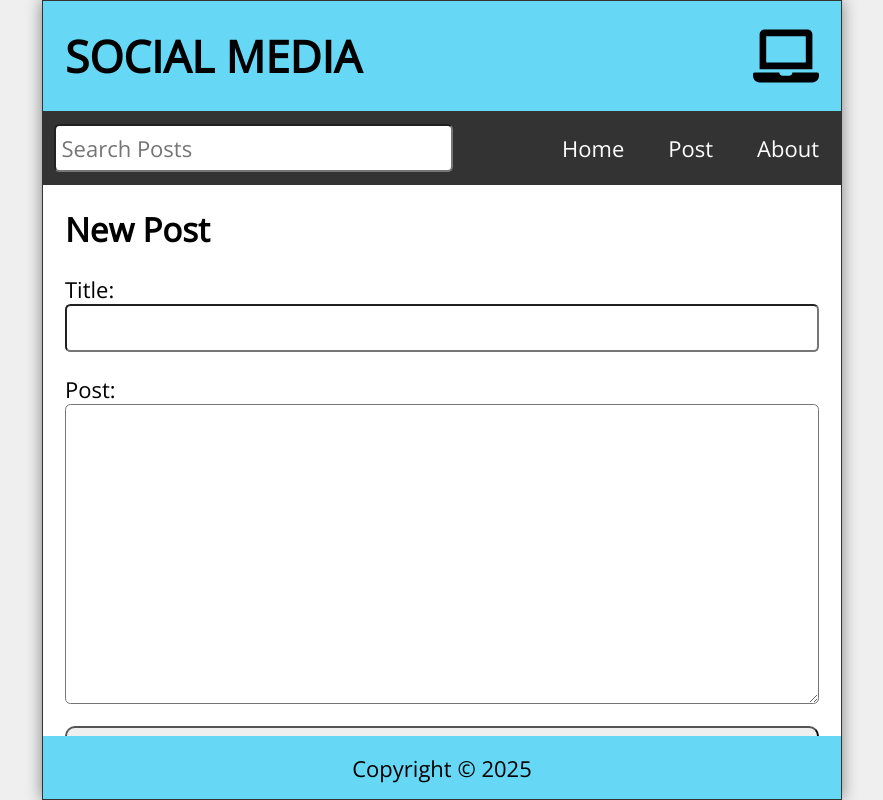
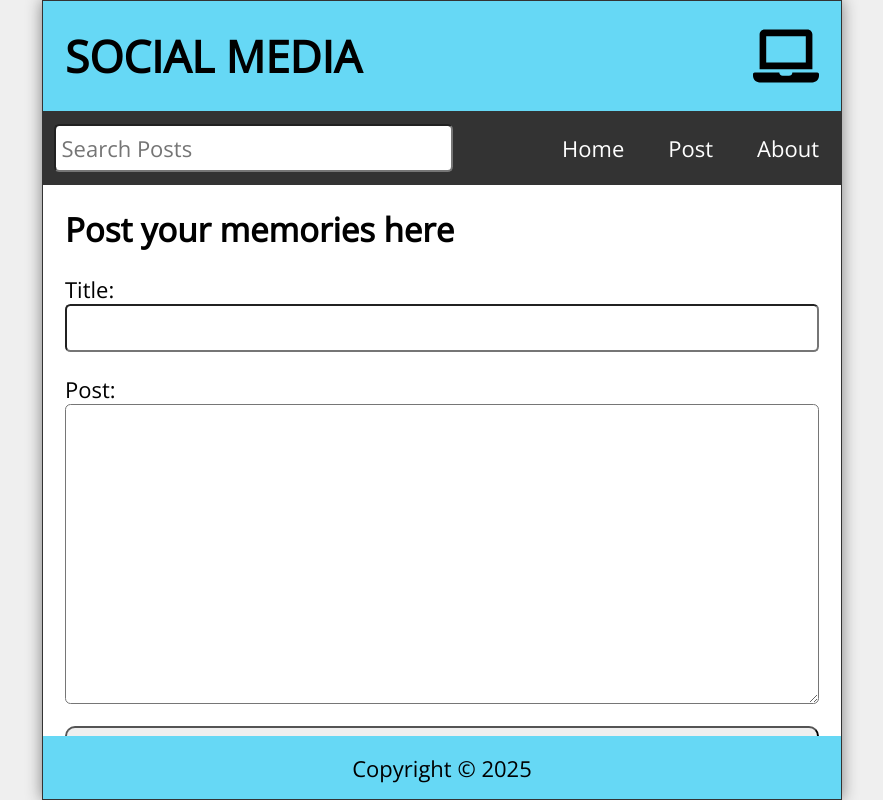
Before and after one commit to gowrishan2/social-media-reactjs, a React (Create React App) app: page /post in a window 1280 px wide. Shown: the whole page, without its empty margins (198-1081 px from the left). Built offline with nearby package versions, Linux system fonts and the light colour scheme; data requests are answered from the project's data file.

Commit message:
changes in newpost

```diff
--- a/src/NewPost.js
+++ b/src/NewPost.js
@@ -5,7 +5,7 @@ const NewPost = () => {
   const {handleSubmit, postTitle, setPostTitle, postBody, setPostBody} = useContext(DataContext);
   return (
     <main className='NewPost'>
-        <h2>New Post</h2>
+        <h2>Post your memories here</h2>
         <form className='newPostForm' onSubmit={handleSubmit}>
             <label htmlFor="postTitle">Title:</label>
             <input type="text" id="postTitle" required value={postTitle} onChange={(e) => setPostTitle(e.target.value)} />
```
